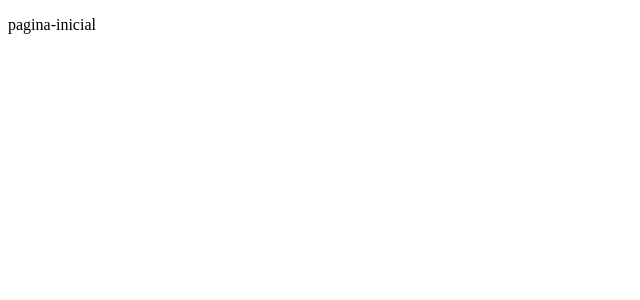
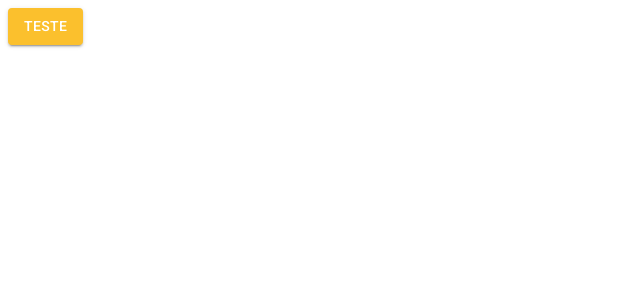
Before and after one commit to macedcrazy/curso-react-materialui-typescript, a React (Create React App) app: page /pagina-inicial in a window 1280 px wide. Shown: the top 300 px of the page, without its empty margins (0-640 px from the left). Built offline with nearby package versions, Linux system fonts and the light colour scheme.

Commit message:
feat: Adicionado tema claro e provider

```diff
--- a/package.json
+++ b/package.json
@@ -9,6 +9,9 @@
     "eject": "react-scripts eject"
   },
   "dependencies": {
+    "@emotion/react": "^11.13.5",
+    "@emotion/styled": "^11.13.5",
+    "@mui/material": "^6.1.9",
     "react": "^18.3.1",
     "react-dom": "^18.3.1",
     "react-router-dom": "^6.28.0",
--- a/public/index.html
+++ b/public/index.html
@@ -8,8 +8,11 @@
   <meta name="theme-color" content="#000000" />
   <meta name="description" content="Cadastros Basicos" />
   <link rel="apple-touch-icon" href="%PUBLIC_URL%/logo192.png" />
-
   <link rel="manifest" href="%PUBLIC_URL%/manifest.json" />
+  <link rel="preconnect" href="https://fonts.googleapis.com" />
+  <link rel="preconnect" href="https://fonts.gstatic.com" crossorigin />
+  <link rel="stylesheet" href="https://fonts.googleapis.com/css2?family=Roboto:wght@300;400;500;700&display=swap" />
+  <link rel="stylesheet" href="https://fonts.googleapis.com/icon?family=Material+Icons" />
 
   <title>Cadastros</title>
 </head>
--- a/src/App.tsx
+++ b/src/App.tsx
@@ -1,12 +1,16 @@
 import { BrowserRouter } from "react-router-dom";
 import { AppRoutes } from "./routes";
+import { ThemeProvider } from "@emotion/react";
+import { LightTheme } from "./shared/themes";
 
 
 
 export const App = () => {
   return (
+    <ThemeProvider theme={LightTheme}>
     <BrowserRouter>
        <AppRoutes/>
     </BrowserRouter>
+    </ThemeProvider>
   );
 }
--- a/src/routes/index.tsx
+++ b/src/routes/index.tsx
@@ -1,9 +1,10 @@
+import { Button } from "@mui/material";
 import { Routes, Route, Navigate } from "react-router-dom";
 
 export const AppRoutes = () => {
   return (
     <Routes>
-      <Route path ="/pagina-inicial" element={<p>pagina-inicial</p>} />
+      <Route path="/pagina-inicial" element={<Button variant="contained" color="primary">Teste</Button>} />
       <Route path ="*" element = {<Navigate to = "/pagina-inicial"/>} />
 
     </Routes>
--- /dev/null
+++ b/src/shared/themes/Light.ts
@@ -0,0 +1,26 @@
+import { createTheme } from "@mui/material";
+import { cyan ,yellow } from "@mui/material/colors";
+
+
+export const LightTheme = createTheme({
+  palette: {
+    primary: {
+      main: yellow [700],
+      dark: yellow [800],
+      light: yellow [500],
+      contrastText:'#ffffff',
+    },
+
+    secondary: {
+      main: cyan [500],
+      dark: cyan [400],
+      light: cyan [300],
+      contrastText:'#ffffff',
+
+    },
+    background: {
+      default:'#f7f6f3' ,
+      paper:'#ffffff',
+    }
+  }
+});
--- a/src/shared/themes/index.ts
+++ b/src/shared/themes/index.ts
@@ -1 +1 @@
-export { };
+export * from './Light';
```
Also changed, not shown: 1 other file (tests, documents, lock files or other folders).
